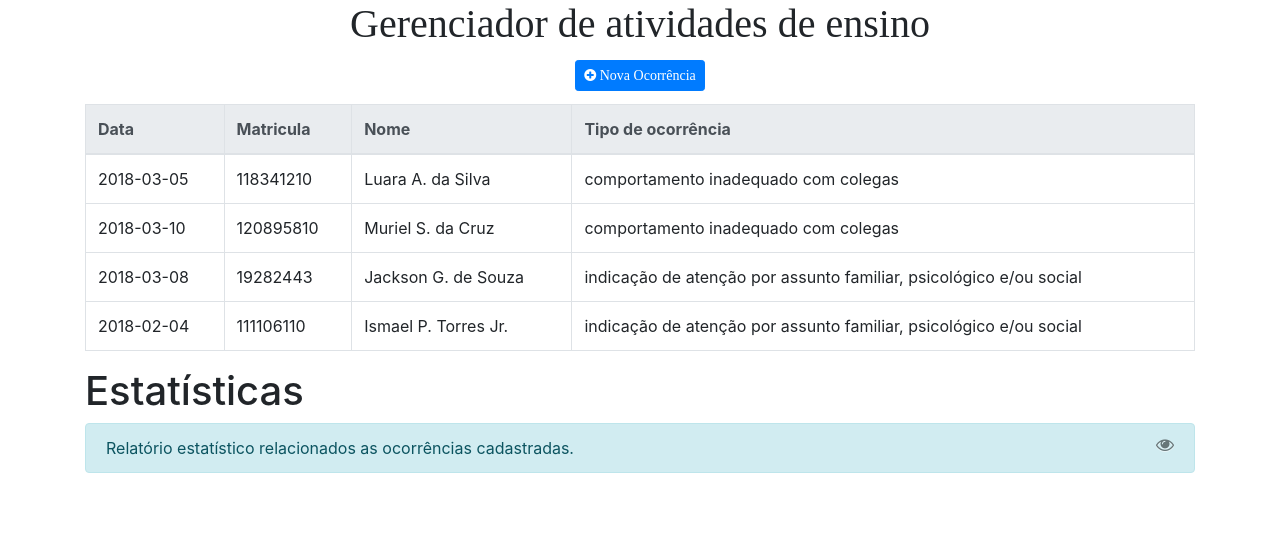
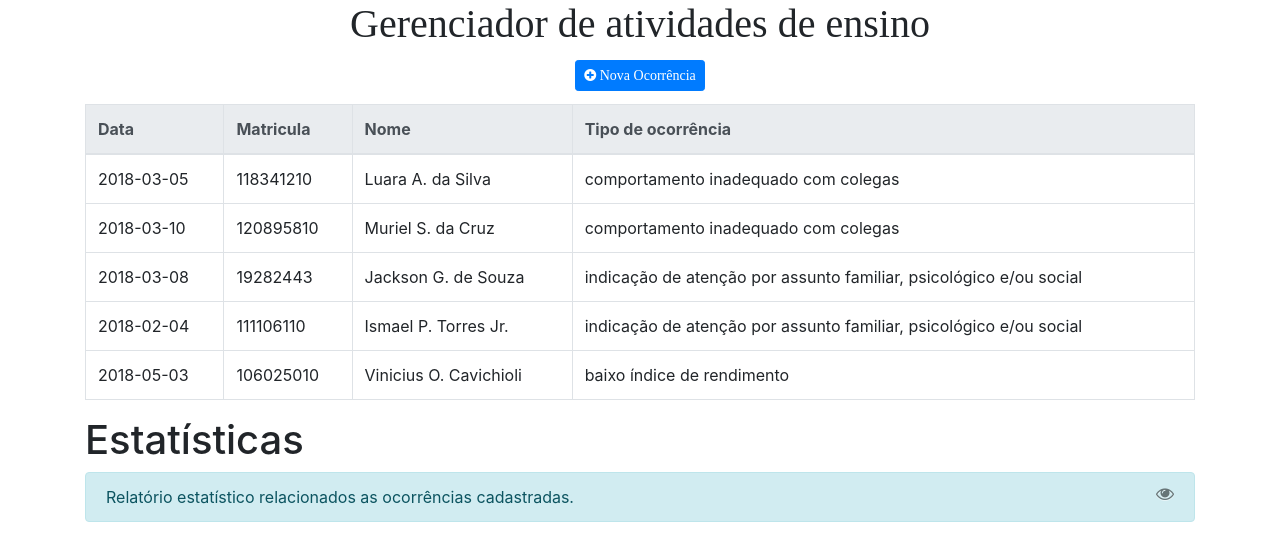
Before and after one commit to murielsouza/provaG1-LPWEB, an Angular app: page / in a window 1280 px wide. Shown: the top 560 px of the page. Built offline with nearby package versions, Linux system fonts and the light colour scheme.

Commit message:
finalizado complemento de nota G1 (questões C e D) --correcao de importação

```diff
--- a/src/app/app.component.ts
+++ b/src/app/app.component.ts
@@ -40,12 +40,14 @@ export class AppComponent {
     alunos = [new Aluno(118341210, 'Luara A. da Silva'),
               new Aluno(120895810, 'Muriel S. da Cruz'),
               new Aluno(111106110, 'Ismael P. Torres Jr.'),
-              new Aluno(19282443, 'Jackson G. de Souza')];
+              new Aluno(19282443, 'Jackson G. de Souza'),
+              new Aluno(106025010, 'Vinicius O. Cavichioli')];
 
     ocorrencias = [new Ocorrencia(this.alunos[0], '2018-03-05', 1, true, 'Ismael P. T. Júnior', 'Decepção...'  ),
                    new Ocorrencia(this.alunos[1], '2018-03-10', 1, false, null, '...'),
                    new Ocorrencia(this.alunos[3], '2018-03-08', 3, true, 'Mom Gomes de Souza', '...'),
-                   new Ocorrencia(this.alunos[2], '2018-02-04', 3, false, null, '...' )];
+                   new Ocorrencia(this.alunos[2], '2018-02-04', 3, false, null, '...' ),
+                   new Ocorrencia(this.alunos[4], '2018-05-03', 2, true, 'Milton O. Cavichioli', '...')];
 
     constructor() {
         this.invocar_cache();
@@ -74,8 +76,11 @@ export class AppComponent {
 pesquisaIntervalos(){
     const inicial = this.dataInicial.split('-', 3);
     const final = this.dataFinal.split('-',3);
-    console.log(inicial);
     this.qtdIntervalo = 0;
+
+    console.log(inicial[0])
+    console.log(final[0]);
+
     for (var i = 0; i < this.ocorrencias.length; i++) {
         const data = this.ocorrencias[i].data.split('-',3);
         if((parseInt(data[0]) >=  parseInt(inicial[0])) && (parseInt(data[0]) <=  parseInt(final[0]))){ //comparando ano
--- a/src/app/ocorrencia.model.ts
+++ b/src/app/ocorrencia.model.ts
@@ -1,5 +1,4 @@
-import {Aluno} from '../../../../../Desktop/G1 - LPWEB/G1-app/src/app/aluno.model';
-import {TipoDeOcorrencia} from '../../../../../Desktop/G1 - LPWEB/G1-app/src/app/tipo-de-ocorrencia.model';
+import {Aluno} from './aluno.model';
 
 export class Ocorrencia {
     aluno: Aluno;
```
